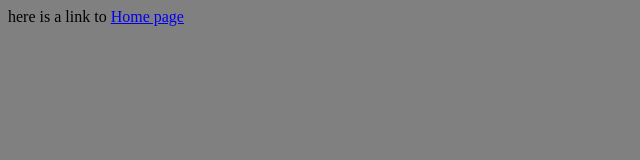
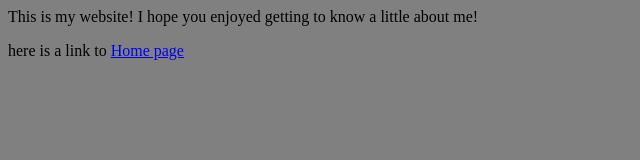
Before and after one commit to luke14atchison/luke14atchison, a plain HTML site: page page4.html in a window 1280 px wide. Shown: the whole page, without its empty margins (0-640 px from the left). Drawn offline with Linux system fonts and the light colour scheme.

Commit message:
Update page4.html

```diff
--- a/page4.html
+++ b/page4.html
@@ -4,6 +4,7 @@
 </head>
 <body bgcolor="grey">
 <body>
+  <p>This is my website! I hope you enjoyed getting to know a little about me!</p>
 here is a link to
 <a href="index.html">Home page</a>
 </body>
```
